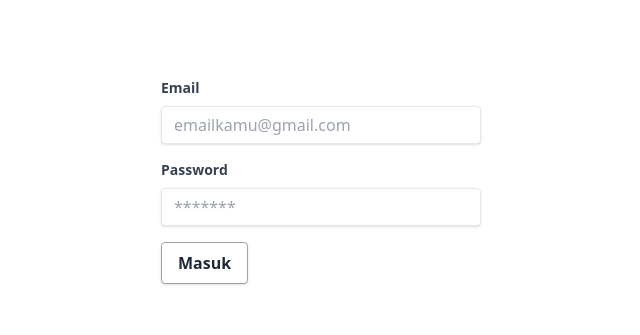
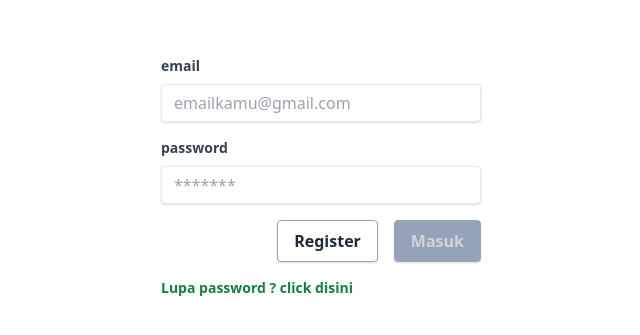
Before and after one commit to MochamadRafli21/react-academy, a React (Vite) app: page /login in a window 1280 px wide. Shown: the part 219-554 px from the top of the page, without its empty margins (319-959 px from the left). Built offline with nearby package versions, Linux system fonts and the light colour scheme.

Commit message:
Mochamad Rafli || form validation

```diff
--- a/package.json
+++ b/package.json
@@ -9,6 +9,7 @@
     "preview": "vite preview"
   },
   "dependencies": {
+    "lodash": "^4.17.21",
     "react": "^18.2.0",
     "react-dom": "^18.2.0",
     "react-router-dom": "^6.4.2"
--- a/src/components/YaButton.jsx
+++ b/src/components/YaButton.jsx
@@ -1,7 +1,7 @@
 const YaButton = (props) => {
     return (
-        <button className={
-            ( props.disabled ? "bg-gray-100 text-gray-600 font-semibold py-2 px-4 border border-gray-400 rounded shadow": "bg-white hover:bg-gray-100 text-gray-800 font-semibold py-2 px-4 border border-gray-400 rounded shadow")
+        <button className={"mx-1 font-semibold py-2 px-4 border border-gray-400 rounded shadow "+
+            (props.disabled === true ? "bg-slate-400 text-gray-300 ": "bg-slate-50 hover:bg-gray-200 text-gray-800")
         }
             type={props.type} disabled={props.disabled}>
             {props.name}
--- a/src/components/YaInput.jsx
+++ b/src/components/YaInput.jsx
@@ -1,10 +1,27 @@
 const YaInput = (props) => {
     return (
     <div className="yainput mb-4">
-        <label className="block text-gray-700 text-sm font-bold mb-2" htmlFor={props.name}>
+        <label
+          className="block text-gray-700 text-sm font-bold mb-2"
+           htmlFor={props.name}
+           >
           {props.name}
         </label>
-        <input className="shadow appearance-none border rounded w-full py-2 px-3 text-gray-700 leading-tight focus:outline-none focus:shadow-outline" id={props.name} name={props.name} type={props.type} placeholder={props.placeholder} />
+        <input
+          onChange={props.onChange}
+          required={props.required}
+          className={
+            "shadow appearance-none border rounded w-full py-2 px-3 text-gray-700 leading-tight focus:outline-none focus:shadow-outline"
+             + (props.errors ? "border-red-400" : "")
+            }
+          id={props.name}
+          name={props.name}
+          type={props.type}
+          placeholder={props.placeholder}
+        />
+        {
+        props.errors && <p className="pt-2 w-[200px] text-red-400 text-sm">{props.errors}</p>
+        }
     </div>
 
     )
--- a/src/components/NavLink.jsx
+++ b/src/components/YaNavLink.jsx
@@ -1,4 +1,4 @@
-const NavLink = (props) => {
+const YaNavLink = (props) => {
     return (
         <a href={props.url}>
         <button className={
@@ -10,4 +10,4 @@ const NavLink = (props) => {
         </a>
     )
 }
-export default NavLink;
+export default YaNavLink;
--- /dev/null
+++ b/src/components/YaTextLink.jsx
@@ -0,0 +1,9 @@
+const YaLink = (props) => {
+    return (
+    <a href={props.url} className="block text-green-700 text-sm font-bold mb-2">
+        {props.name}
+    </a>
+
+    )
+}
+export default YaLink;
--- /dev/null
+++ b/src/hooks/useForm.jsx
@@ -0,0 +1,111 @@
+import React, { useState } from 'react'
+import {omit, valuesIn} from 'lodash'
+
+
+const useForm = (callback, validateForm) => {
+
+    //Form values
+    const [values, setValues] = useState({});
+    //Errors
+    const [errors, setErrors] = useState({});
+
+    const validate = (event, name, value) => {
+        //A function to validate each input values
+
+        switch (name) {
+            case 'username':
+                if (value.length <= 4) {
+                    // we will set the error state
+
+                    setErrors({
+                        ...errors,
+                        username: 'Username atleast have 5 letters'
+                    })
+                } else {
+
+                    let newObj = omit(errors, "username");
+                    setErrors(newObj);
+
+                }
+                break;
+
+            case 'email':
+                if(
+                    !new RegExp( /^(([^<>()[\]\\.,;:\s@"]+(\.[^<>()[\]\\.,;:\s@"]+)*)|(".+"))@((\[[0-9]{1,3}\.[0-9]{1,3}\.[0-9]{1,3}\.[0-9]{1,3}\])|(([a-zA-Z\-0-9]+\.)+[a-zA-Z]{2,}))$/).test(value)
+                ){
+                    setErrors({
+                        ...errors,
+                        email:'Enter a valid email address'
+                    })
+                }else{
+
+                    let newObj = omit(errors, "email");
+                    setErrors(newObj);
+
+                }
+            break;
+
+            case 'password':
+                if(
+                    !new RegExp(/^(?=.*?[a-z])(?=.*?[0-9]).{8,}$/).test(value)
+                ){
+                    setErrors({
+                        ...errors,
+                        password:'Password should contains atleast 8 charaters and numbers'
+                    })
+                }else{
+
+                    let newObj = omit(errors, "password");
+                    setErrors(newObj);
+
+                }
+            break;
+
+            default:
+                break;
+        }
+    }
+
+
+
+  //A method to handle form inputs
+    const handleChange = (event) => {
+        //To stop default events
+        event.persist();
+
+        let name = event.target.name;
+        let val = event.target.value;
+
+        validate(event,name,val);
+
+        //Let's set these values in state
+        setValues({
+            ...values,
+            [name]:val,
+        })
+
+        validateForm(values, errors)
+    }
+
+    const handleSubmit = (event) => {
+        if(event) event.preventDefault();
+
+        if(Object.keys(errors).length === 0 && Object.keys(values).length !==0 ){
+            callback();
+
+        }else{
+            alert("There is an Error!");
+        }
+    }
+
+
+
+    return {
+        handleSubmit,
+        values,
+        errors,
+        handleChange,
+    }
+}
+
+export default useForm
--- a/src/pages/Dashboard.jsx
+++ b/src/pages/Dashboard.jsx
@@ -1,5 +1,5 @@
 import React, { useState } from "react";
-import NavLink from "../components/NavLink";
+import NavLink from "../components/YaNavLink";
 const Dashboard = () => {
     return (
         <div className="flex h-screen">
--- a/src/pages/Login.jsx
+++ b/src/pages/Login.jsx
@@ -1,21 +1,58 @@
-import React from 'react'
+import React, { useState, useEffect }  from 'react'
 import YaInput from "../components/YaInput";
 import YaButton from '../components/YaButton';
+import YaLink from '../components/YaTextLink';
+import YaNavLink from '../components/YaNavLink';
+import useForm from '../hooks/useForm';
+
+
+
 function Login() {
 
-  const handleSubmit = (e) => {
-    e.preventDefault()
-    const data = new FormData(e.target)
-    console.log(Object.fromEntries(data.entries()))
+  const loginForm = () => {
+    console.log("Form Values ", values);
   }
+
+  const [disabled, setDisabled] = useState(true)
+
+  const validateForm = (values, errors) => {
+    if(values.email && !errors.email && values.password && !errors.password){
+      setDisabled(false)
+    } else {
+      setDisabled(true)
+    }
+  }
+
+  const {handleChange, values, errors, handleSubmit } = useForm(loginForm, validateForm);
+
 
   return (
     <div className='flex justify-center items-center h-screen'>
-      <form onSubmit={handleSubmit} className='md:w-1/4'>
-        <YaInput placeholder='emailkamu@gmail.com' type='email' name='Email' />
-        <YaInput placeholder='*******' type='password' name='Password' />
-        <YaButton name="Masuk" type="submit"/>
+      <form onSubmit={handleSubmit} className='md:w-1/4 m-4'>
+        <YaInput
+          placeholder='emailkamu@gmail.com'
+          required={true} type='email'
+          name='email'
+          errors={errors.email}
+          onChange={handleChange}
+        />
+        <YaInput
+          placeholder='*******'
+          type='password'
+          required={true}
+          errors={errors.password}
+          name='password'
+          onChange={handleChange}
+        />
+        <div className='flex space-x-4 justify-end'>
+          <YaNavLink name="Register" url="/register"/>
+          <YaButton name="Masuk" type="submit" disabled={disabled}/>
+        </div>
+        <div className='mt-4'>
+          <YaLink name="Lupa password ? click disini" url="/forget"/>
+        </div>
       </form>
+
     </div>
   )
 }
```
Also changed, not shown: 1 other file (tests, documents, lock files or other folders).
